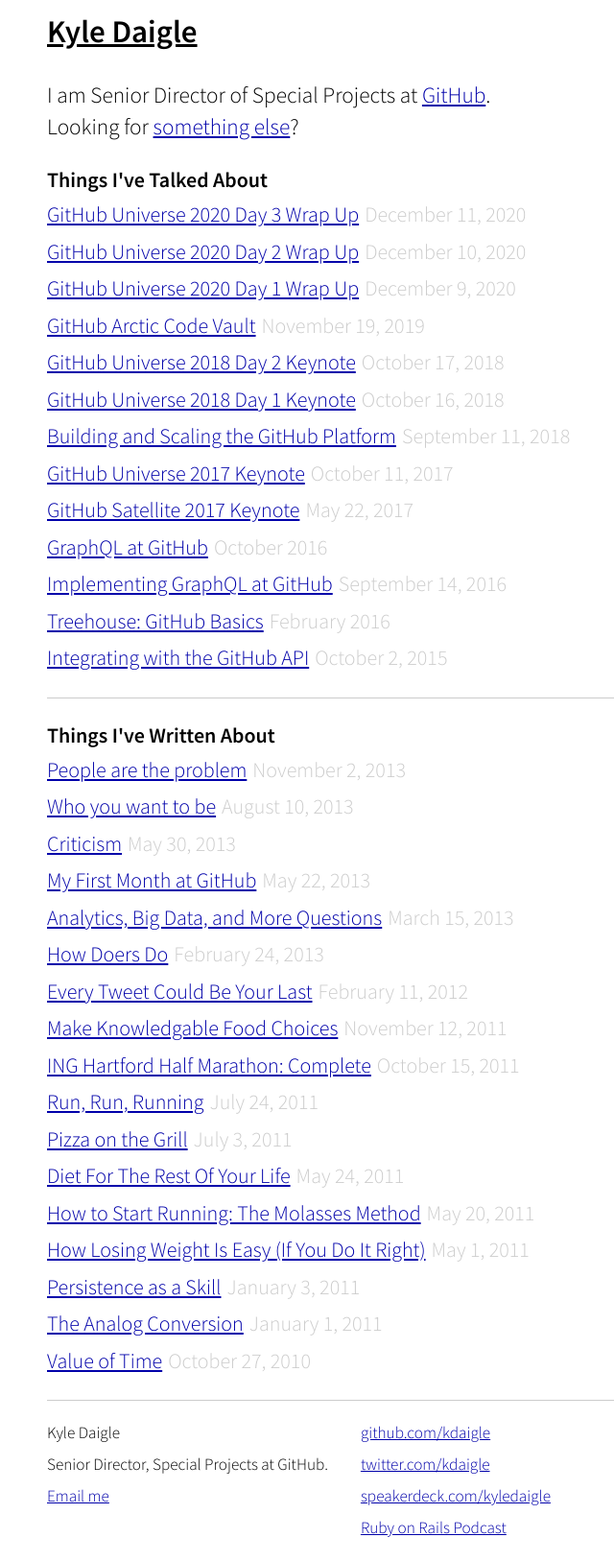
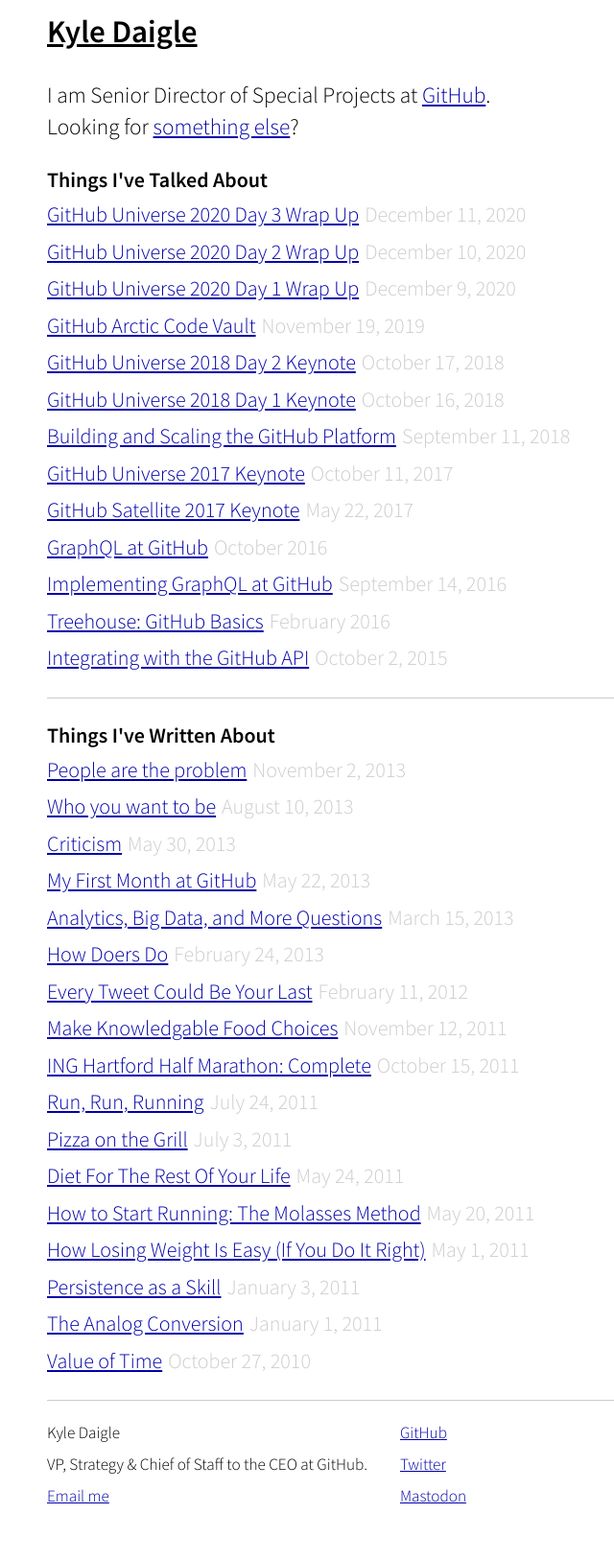
Before and after one commit to kdaigle/kdaigle.github.io, a Jekyll site: the page built from index.html, in a window 1280 px wide. Shown: the whole page at 96% size, without its empty margins (281-921 px from the left). Built offline with Jekyll 4.4.1, drawn with Linux system fonts in a browser that asks for light colours; after the commit the page ends 1594 px from its top, so only the background shows below that.

Commit message:
Update links including Mastodon

```diff
--- a/_layouts/default.html
+++ b/_layouts/default.html
@@ -30,16 +30,15 @@
             <div class="contact">
               <p>
                 Kyle Daigle<br />
-                Senior Director, Special Projects at GitHub.<br />
+                VP, Strategy & Chief of Staff to the CEO at GitHub.<br />
                 <a href="mailto:kyledaigle@gmail.com">Email me</a>
               </p>
             </div>
             <div class="contact">
               <p>
-                <a href="http://github.com/kdaigle/">github.com/kdaigle</a><br />
-                <a href="http://twitter.com/kdaigle/">twitter.com/kdaigle</a><br />
-                <a href="http://www.speakerdeck.com/kyledaigle">speakerdeck.com/kyledaigle</a><br/>
-                <a href="http://5by5.tv/rubyonrails">Ruby on Rails Podcast</a><br />
+                <a href="http://github.com/kdaigle/">GitHub</a><br />
+                <a href="http://twitter.com/kdaigle/">Twitter</a><br />
+                <a rel="me" href="https://hachyderm.io/@kdaigle">Mastodon</a>
               </p>
             </div>
           </div>
```
